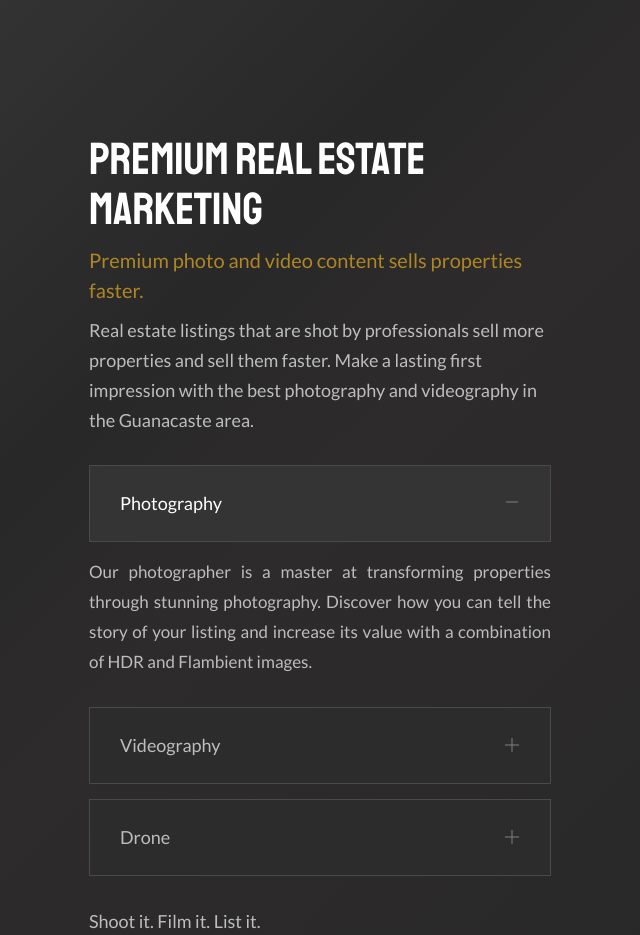
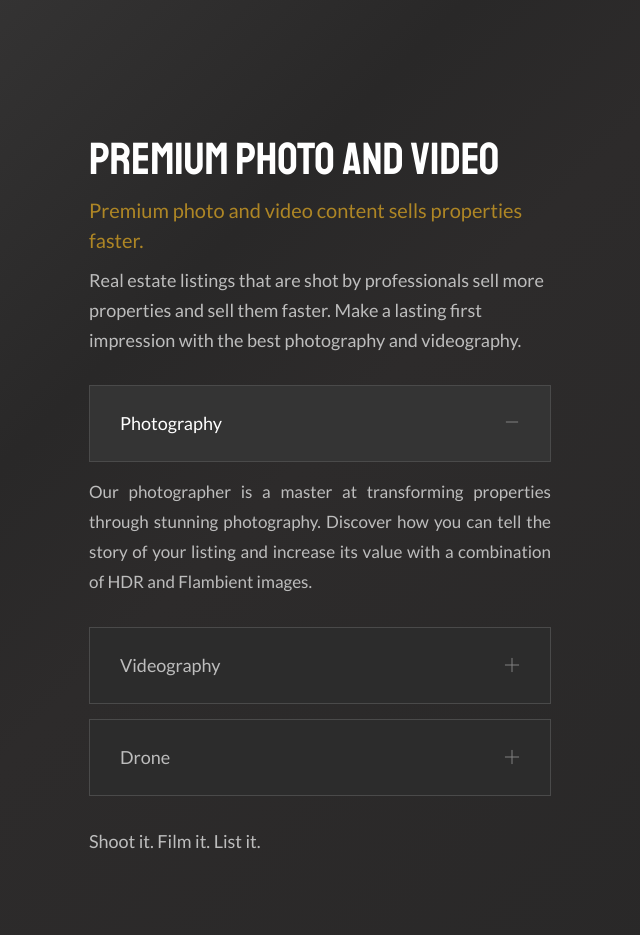
Before and after one commit to nandimrinal2006/soldfasterstudios, a plain HTML site: page index.html in a window 1280 px wide. Shown: the part 1600-2535 px from the top of the page, without its empty margins (0-640 px from the left). Drawn offline with Linux system fonts and the light colour scheme.

Commit message:
After updating section 3 ( upto client's shared google document's 3rd page complete )

```diff
--- a/index.html
+++ b/index.html
@@ -341,7 +341,7 @@
                         <div class="col-lg-9 col-10-md col-11 px-0">
                             <!-- Title -->
                             <h1 class="font-secondary fs-45 lh-50 fs-35-sm lh-40-sm white animated" data-animation="fadeIn" data-animation-delay="0">
-                                PREMIUM REAL ESTATE MARKETING
+                                PREMIUM PHOTO AND VIDEO
                             </h1>
                             <!-- Colored subtitle -->
                             <h5 class="colored fs-20 fs-18-sm lh-30 mt-10 animated" data-animation="fadeIn" data-animation-delay="50">
@@ -349,7 +349,7 @@
                             </h5>
                             <!-- Paragraph -->
                             <p class="gray4 fs-18 fs-17-sm lh-30 mt-10 animated" data-animation="fadeIn" data-animation-delay="100">
-                                Real estate listings that are shot by professionals sell more properties and sell them faster. Make a lasting first impression with the best photography and videography in the Guanacaste area.
+                                Real estate listings that are shot by professionals sell more properties and sell them faster. Make a lasting first impression with the best photography and videography.
                             </p>
                             <!-- Accordion -->
                             <div id="one" class="mt-30">
```
